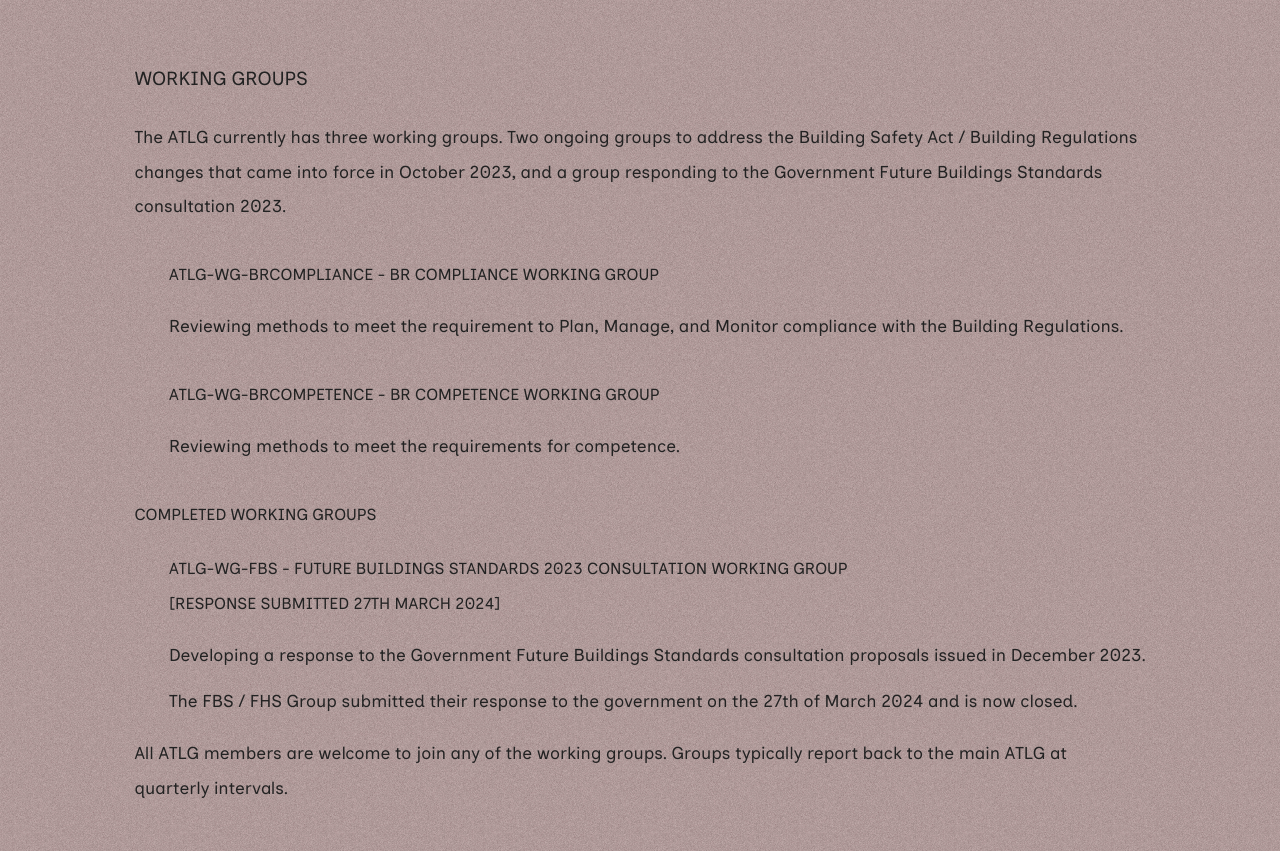
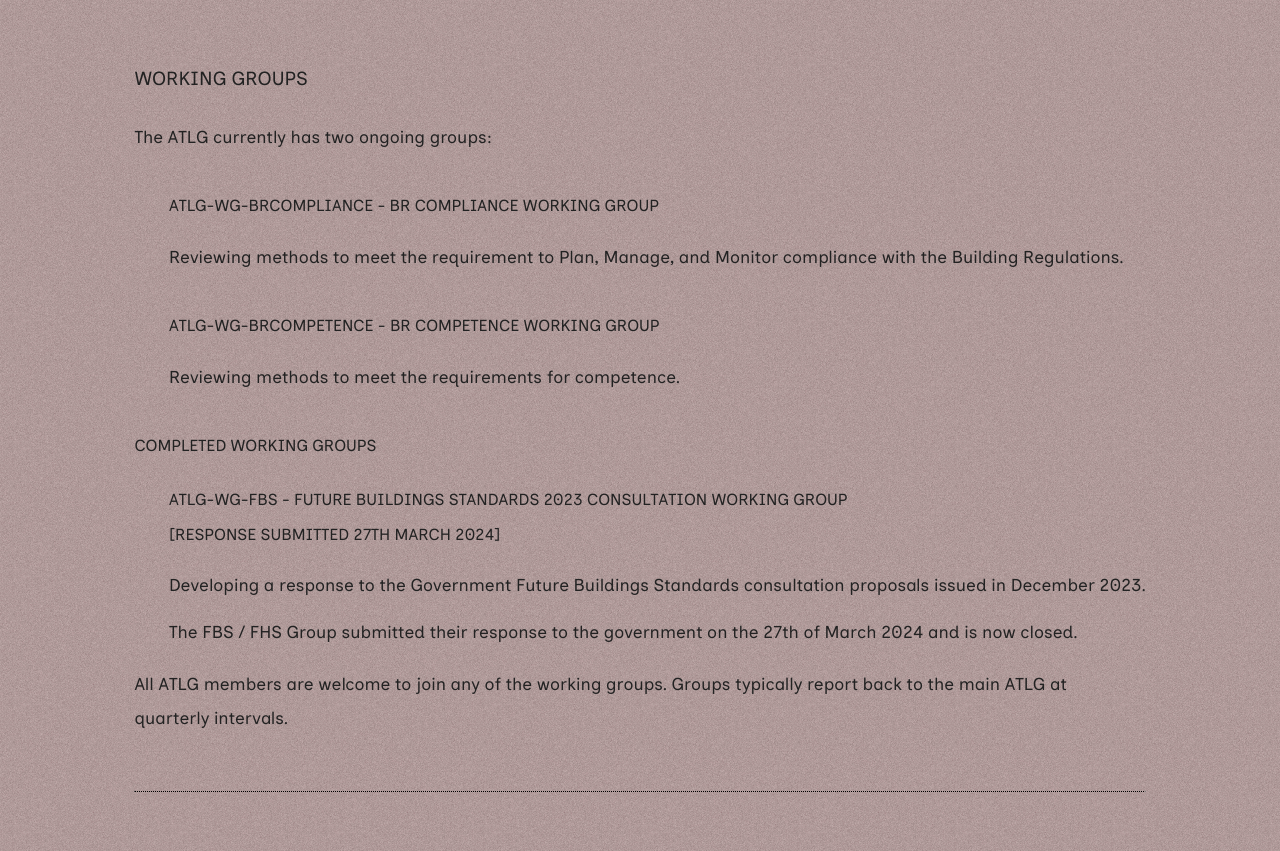
Before and after one commit to benjaminoram/atlg.github.io, a plain HTML site: page index.html in a window 1280 px wide. Shown: the part 3903-4754 px from the top of the page. Drawn offline with Linux system fonts and the light colour scheme.

Commit message:
Working groups

```diff
--- a/index.html
+++ b/index.html
@@ -246,7 +246,7 @@ html {
 	<article>
 		<h1>Working Groups</h1>
 
-<p>The ATLG currently has three working groups. Two ongoing groups to address the Building Safety Act / Building Regulations changes that came into force in October 2023, and a group responding to the Government Future Buildings Standards consultation 2023.</p>
+<p>The ATLG currently has two ongoing groups:</p>
 
 <div class="Para-Inset">
 
```
